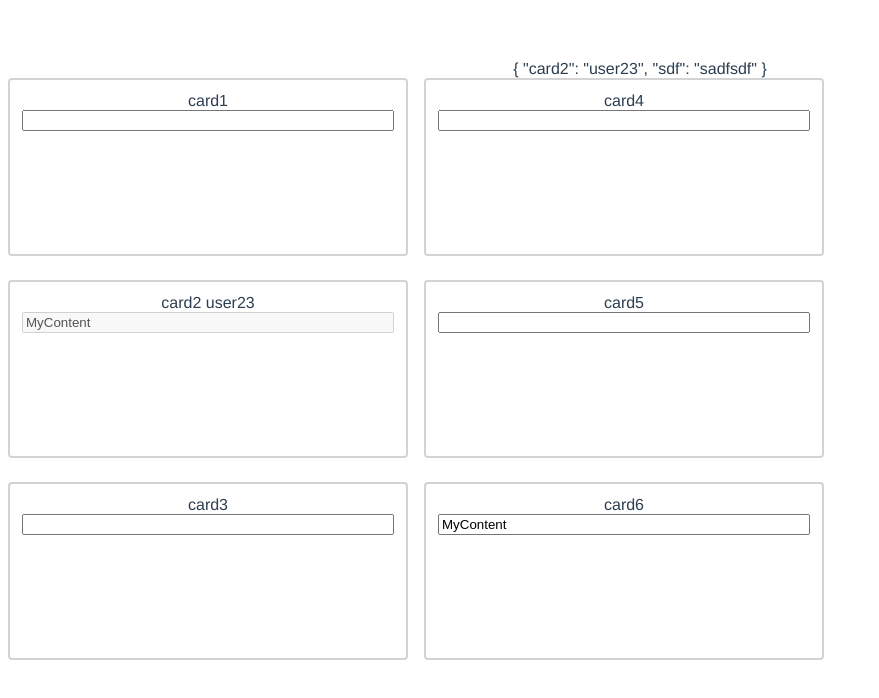
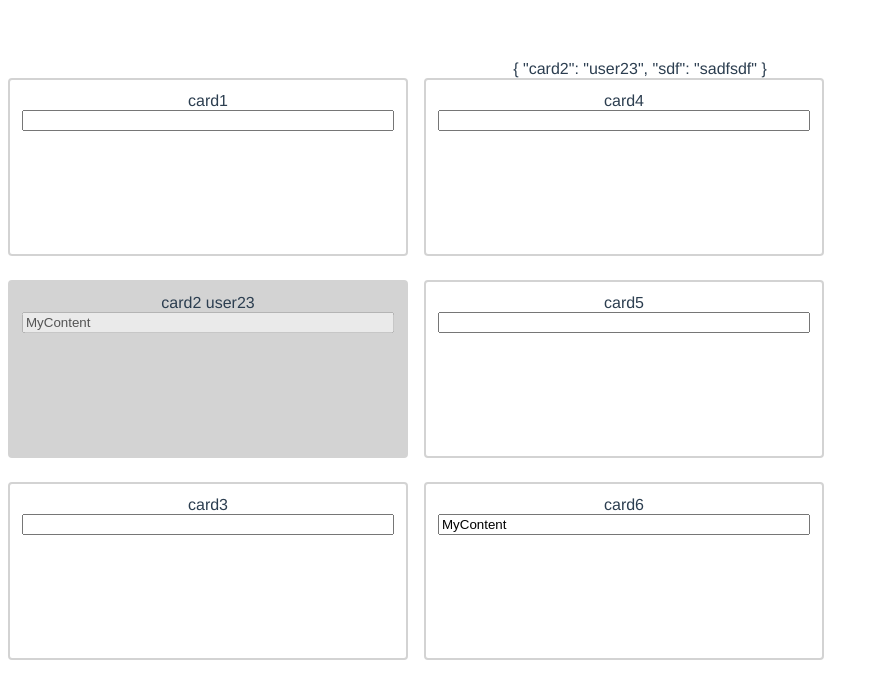
Before and after one commit to OliverHappe/pinia-testing, a Vue app: page / in a window 1280 px wide. Shown: the top 698 px of the page, without its empty margins (0-879 px from the left). Built offline with nearby package versions, Linux system fonts and the light colour scheme; no server answers.

Commit message:
chore: small adaptions

```diff
--- a/src/components/Card.vue
+++ b/src/components/Card.vue
@@ -58,4 +58,7 @@ const updateCard = () => {
   display: flex;
   flex-direction: column;
 }
+.card:has(input:disabled) {
+  background: lightgrey;
+}
 </style>
--- a/src/stores/BoardStore.ts
+++ b/src/stores/BoardStore.ts
@@ -25,9 +25,6 @@ export const useBoardStore = defineStore("BoardStore", () => {
   // listen for new messages
   socket.on("connect", function () {
     console.log("connected");
-  });
-  socket.on("update-card-replay", function (data: any) {
-    console.log("update-card-replay", data);
   });
   socket.onAny((event, ...args) => {
     if (["update-card", "lock-card", "unlock-card"].includes(event)) {
```
